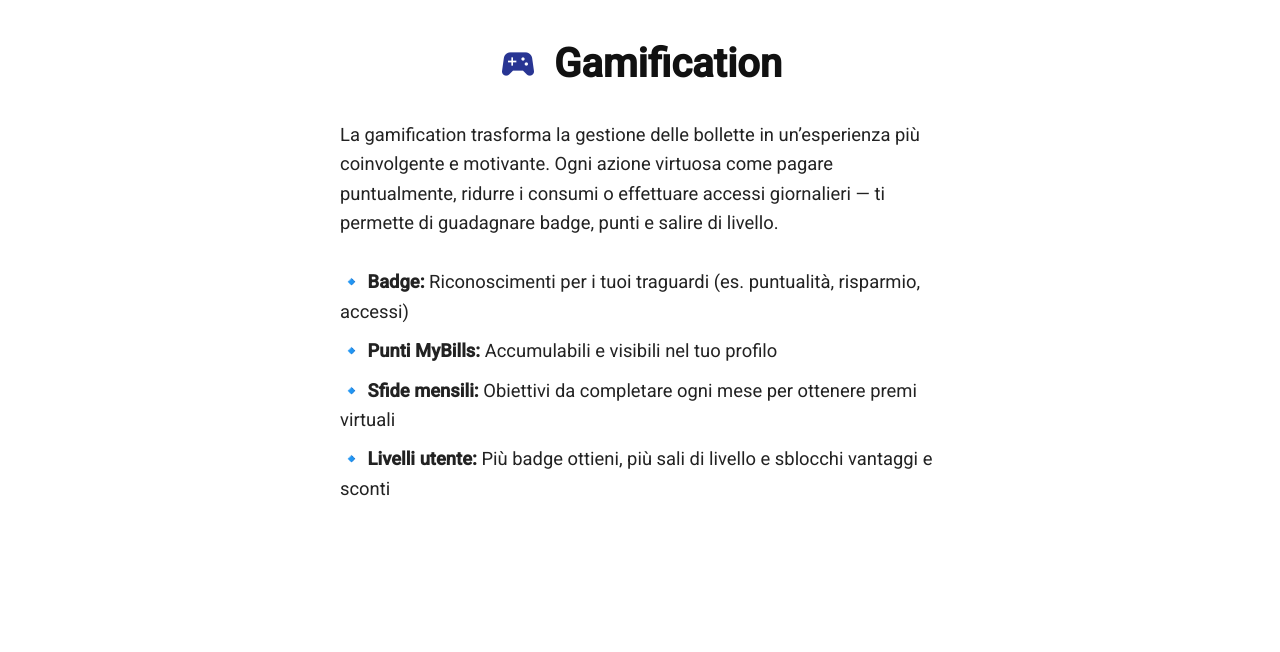
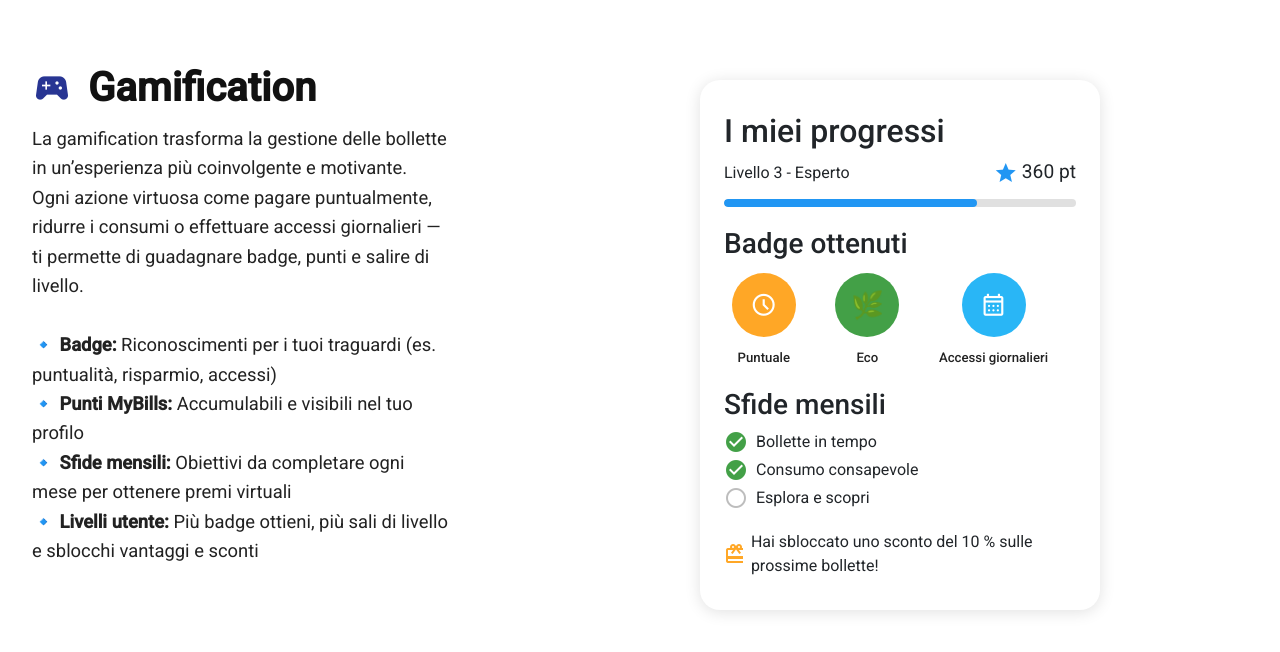
Before and after one commit to IlPeNNa/Progetto, an Angular app in the folder IngSW2025-FE/: page /gamification in a window 1280 px wide. Shown: the top 652 px of the page. Built offline with nearby package versions, Linux system fonts and the light colour scheme; sample sign-in values are in the browser's storage.

Commit message:
modifiche pagina gamification

```diff
--- a/IngSW2025-FE/package.json
+++ b/IngSW2025-FE/package.json
@@ -16,7 +16,7 @@
     "@angular/compiler": "^20.1.6",
     "@angular/core": "^20.1.6",
     "@angular/forms": "^20.1.6",
-  "@angular/material": "^20.0.0",
+    "@angular/material": "^20.1.6",
     "@angular/platform-browser": "^20.1.6",
     "@angular/platform-browser-dynamic": "^20.1.6",
     "@angular/router": "^20.1.6",
--- a/IngSW2025-FE/src/app/component/bollette-dashboard/bollette-dashboard.component.html
+++ b/IngSW2025-FE/src/app/component/bollette-dashboard/bollette-dashboard.component.html
@@ -16,7 +16,10 @@
     <mat-sidenav-container class="sidenav-container">
       <mat-sidenav mode="side" opened class="sidenav">
         <mat-nav-list>
-          <h3 mat-subheader>Menu per la navigazione</h3>
+          <a mat-list-item [routerLink]="['/']">
+            <mat-icon matListItemIcon>home</mat-icon>
+            <span matListItemTitle>Home</span>
+          </a>
           <a mat-list-item [routerLink]="['/bollette']">
             <mat-icon matListItemIcon>receipt</mat-icon>
             <span matListItemTitle>Bollette</span>
--- /dev/null
+++ b/IngSW2025-FE/src/app/component/gamification/gamification.component.html
@@ -0,0 +1,62 @@
+<div class="gamification-flex">
+  <div class="gamification-description">
+    <div class="gamification-title-row">
+      <span class="material-icons gamification-title-icon">sports_esports</span>
+      <h1 class="gamification-title">Gamification</h1>
+    </div>
+    <div class="gamification-text">
+      La gamification trasforma la gestione delle bollette in un’esperienza più coinvolgente e motivante. Ogni azione virtuosa come pagare puntualmente, ridurre i consumi o effettuare accessi giornalieri — ti permette di guadagnare badge, punti e salire di livello.<br><br>
+      <span>
+        🔹 <b>Badge:</b> Riconoscimenti per i tuoi traguardi (es. puntualità, risparmio, accessi)
+      </span><br>
+      <span>
+        🔹 <b>Punti MyBills:</b> Accumulabili e visibili nel tuo profilo
+      </span><br>
+      <span>
+        🔹 <b>Sfide mensili:</b> Obiettivi da completare ogni mese per ottenere premi virtuali
+      </span><br>
+      <span>
+        🔹 <b>Livelli utente:</b> Più badge ottieni, più sali di livello e sblocchi vantaggi e sconti
+      </span>
+    </div>
+  </div>
+  <div class="gamification-card">
+  <h2>I miei progressi</h2>
+  <div class="livello-row">
+    <span class="livello">Livello {{ livello }} - Esperto</span>
+    <span class="punti">
+      <mat-icon class="star">star</mat-icon>
+      {{ punti }} pt
+    </span>
+  </div>
+  <div class="progress-bar">
+    <div class="progress" [style.width]="(punti/500)*100 + '%'">
+    </div>
+  </div>
+  <h3>Badge ottenuti</h3>
+  <div class="badge-row">
+    <div *ngFor="let b of badge; let i = index" class="badge">
+      <div class="badge-icon-bg" [style.background]="b.colore">
+        <ng-container *ngIf="i === 1; else defaultIcon">
+          <span style="font-size: 2.2em;">🌿</span>
+        </ng-container>
+        <ng-template #defaultIcon>
+          <span class="material-symbols-outlined" style="color: #fff; font-size: 2.2em;">{{ b.icona }}</span>
+        </ng-template>
+      </div>
+      <div class="badge-nome">{{ b.nome }}</div>
+    </div>
+  </div>
+  <h3>Sfide mensili</h3>
+  <ul class="sfide-list">
+    <li *ngFor="let s of sfide">
+      <mat-icon *ngIf="s.completata" style="color: #43A047">check_circle</mat-icon>
+      <mat-icon *ngIf="!s.completata" style="color: #BDBDBD">radio_button_unchecked</mat-icon>
+      {{ s.nome }}
+    </li>
+  </ul>
+  <div class="premio-row">
+    <mat-icon style="color: #FFA726">card_giftcard</mat-icon>
+    <span>{{ premio }}</span>
+  </div>
+</div>
--- /dev/null
+++ b/IngSW2025-FE/src/app/component/gamification/gamification.component.scss
@@ -0,0 +1,178 @@
+/* Fix per Material Symbols Outlined */
+.material-symbols-outlined {
+  font-family: 'Material Symbols Outlined';
+  font-weight: normal;
+  font-style: normal;
+  font-size: 2.2em;
+  line-height: 1;
+  letter-spacing: normal;
+  text-transform: none;
+  display: inline-block;
+  white-space: nowrap;
+  direction: ltr;
+  font-feature-settings: 'liga';
+  -webkit-font-feature-settings: 'liga';
+  -webkit-font-smoothing: antialiased;
+}
+.gamification-flex {
+  display: flex;
+  flex-wrap: wrap;
+  justify-content: center;
+  align-items: flex-start;
+  gap: 40px;
+  margin-top: 40px;
+}
+.gamification-description {
+  flex: 1 1 340px;
+  max-width: 480px;
+  min-width: 280px;
+  margin-right: 0;
+  padding: 24px 32px 24px 32px;
+  box-sizing: border-box;
+  display: flex;
+  flex-direction: column;
+  align-items: flex-start;
+}
+.gamification-title-row {
+  display: flex;
+  align-items: center;
+  margin-bottom: 12px;
+}
+.gamification-title-icon {
+  margin-right: 16px;
+  font-size: 2.5rem;
+  color: #283593;
+  vertical-align: middle;
+}
+.gamification-title {
+  color: #111;
+  font-size: 2.5rem;
+  font-weight: 700;
+  margin: 0;
+}
+.gamification-text {
+  font-size: 1.15rem;
+  color: #222;
+  text-align: left;
+  line-height: 1.6;
+  width: 100%;
+  margin: 0 auto;
+}
+@media (max-width: 900px) {
+  .gamification-flex {
+    flex-direction: column;
+    align-items: center;
+    gap: 24px;
+  }
+  .gamification-description, .gamification-card {
+    max-width: 100%;
+    min-width: 0;
+    padding: 16px;
+    box-sizing: border-box;
+  }
+  .gamification-text {
+    margin: 0;
+  }
+}
+.gamification-card {
+  flex: 1 1 340px;
+  max-width: 400px;
+  min-width: 280px;
+  margin-left: 0;
+}
+@media (max-width: 900px) {
+  .gamification-flex {
+    flex-direction: column;
+    align-items: center;
+    gap: 24px;
+  }
+  .gamification-description, .gamification-card {
+    max-width: 100%;
+    min-width: 0;
+  }
+}
+.gamification-card {
+  background: #fff;
+  border-radius: 20px;
+  box-shadow: 0 2px 16px rgba(0,0,0,0.12);
+  padding: 32px 24px;
+  max-width: 400px;
+  margin: 40px auto;
+}
+.livello-row {
+  display: flex;
+  align-items: center;
+  justify-content: space-between;
+  margin-bottom: 8px;
+}
+.punti {
+  display: flex;
+  align-items: center;
+  font-size: 1.2em;
+}
+.star {
+  color: #2196F3;
+  margin-right: 4px;
+}
+.progress-bar {
+  background: #e0e0e0;
+  border-radius: 8px;
+  height: 8px;
+  margin: 12px 0 20px 0;
+  width: 100%;
+  overflow: hidden;
+}
+.progress {
+  background: #2196F3;
+  height: 100%;
+  border-radius: 8px;
+  transition: width 0.4s;
+}
+.badge-row {
+  display: flex;
+  gap: 24px;
+  margin-bottom: 20px;
+}
+.badge {
+  display: flex;
+  flex-direction: column;
+  align-items: center;
+  gap: 4px;
+}
+
+.badge-icon-bg {
+  width: 64px;
+  height: 64px;
+  border-radius: 50%;
+  display: flex;
+  align-items: center;
+  justify-content: center;
+  margin-bottom: 4px;
+}
+
+.badge-nome {
+  font-size: 1.1em;
+  text-align: center;
+  font-weight: 500;
+  margin-top: 6px;
+  color: #222;
+}
+.sfide-list {
+  list-style: none;
+  padding: 0;
+  margin-bottom: 20px;
+}
+.sfide-list li {
+  display: flex;
+  align-items: center;
+  gap: 8px;
+  font-size: 1em;
+  margin-bottom: 4px;
+}
+.premio-row {
+  display: flex;
+  align-items: center;
+  gap: 8px;
+  font-size: 1em;
+  margin-top: 12px;
+}
--- a/IngSW2025-FE/src/app/component/gamification/gamification.component.ts
+++ b/IngSW2025-FE/src/app/component/gamification/gamification.component.ts
@@ -1,34 +1,27 @@
+// ...existing code...
 import { Component } from '@angular/core';
+import { CommonModule } from '@angular/common';
 import { MatIconModule } from '@angular/material/icon';
 
 @Component({
   selector: 'app-gamification',
   standalone: true,
-  imports: [MatIconModule],
-  template: `
-    <div style="background: white; min-height: 80vh;">
-      <div style="display: flex; align-items: center; justify-content: center; margin-top: 40px;">
-        <span class="material-icons" style="margin-right: 16px; font-size: 2.5rem; color: #283593; vertical-align: middle;">
-          sports_esports
-        </span>
-        <h1 style="color: #111; font-size: 2.5rem; font-weight: 700; text-align: center; margin: 0;">Gamification</h1>
-      </div>
-      <div style="max-width: 600px; margin: 32px auto 0 auto; font-size: 1.15rem; color: #222; text-align: left; line-height: 1.6;">
-        La gamification trasforma la gestione delle bollette in un’esperienza più coinvolgente e motivante. Ogni azione virtuosa come pagare puntualmente, ridurre i consumi o effettuare accessi giornalieri — ti permette di guadagnare badge, punti e salire di livello.<br><br>
-        <span style="display: block; margin-bottom: 10px;">
-          🔹 <b>Badge:</b> Riconoscimenti per i tuoi traguardi (es. puntualità, risparmio, accessi)
-        </span>
-        <span style="display: block; margin-bottom: 10px;">
-          🔹 <b>Punti MyBills:</b> Accumulabili e visibili nel tuo profilo
-        </span>
-        <span style="display: block; margin-bottom: 10px;">
-          🔹 <b>Sfide mensili:</b> Obiettivi da completare ogni mese per ottenere premi virtuali
-        </span>
-        <span style="display: block; margin-bottom: 10px;">
-          🔹 <b>Livelli utente:</b> Più badge ottieni, più sali di livello e sblocchi vantaggi e sconti
-        </span>
-      </div>
-    </div>
-  `
+  imports: [CommonModule, MatIconModule],
+  templateUrl: './gamification.component.html',
+  styleUrls: ['./gamification.component.scss']
 })
-export class GamificationComponent {}
+export class GamificationComponent {
+  livello = 3;
+  punti = 360;
+  badge = [
+    { nome: 'Puntuale', icona: 'schedule', colore: '#FFA726' },
+  { nome: 'Eco', icona: 'leaf', colore: '#43A047' },
+    { nome: 'Accessi giornalieri', icona: 'calendar_month', colore: '#29B6F6' }
+  ];
+  sfide = [
+    { nome: 'Bollette in tempo', completata: true },
+    { nome: 'Consumo consapevole', completata: true },
+    { nome: 'Esplora e scopri', completata: false }
+  ];
+  premio = 'Hai sbloccato uno sconto del 10 % sulle prossime bollette!';
+}
--- a/IngSW2025-FE/src/index.html
+++ b/IngSW2025-FE/src/index.html
@@ -2,6 +2,8 @@
 <html lang="en">
 <head>
   <meta charset="utf-8">
+  <link href="https://fonts.googleapis.com/icon?family=Material+Icons" rel="stylesheet">
+  <link href="https://fonts.googleapis.com/css2?family=Material+Symbols+Outlined" rel="stylesheet">
   <title>MyBills</title>
   <base href="/">
   <meta name="viewport" content="width=device-width, initial-scale=1">
```
Also changed, not shown: 2 other files (tests, documents, lock files or other folders). Lines whose indentation alone changed are shown as unchanged.
